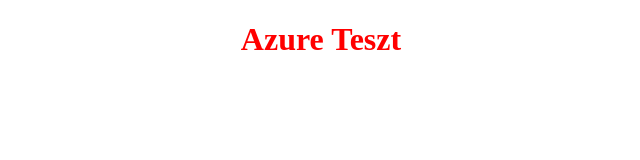
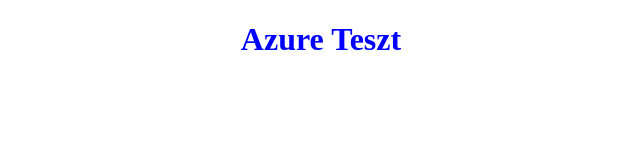
Before and after one commit to bokamatyas/AzureWebApp_learningRepo, a plain HTML site: page html/index.html in a window 1280 px wide. Shown: the whole page, without its empty margins (319-959 px from the left). Drawn offline with Linux system fonts and the light colour scheme.

Commit message:
Update index.html

```diff
--- a/html/index.html
+++ b/html/index.html
@@ -6,6 +6,6 @@
     <title>Test for Azure</title>
 </head>
 <body>
-    <h1 style="color:red; text-align: center;">Azure Teszt</h1>
+    <h1 style="color:blue; text-align: center;">Azure Teszt</h1>
 </body>
 </html>
```
